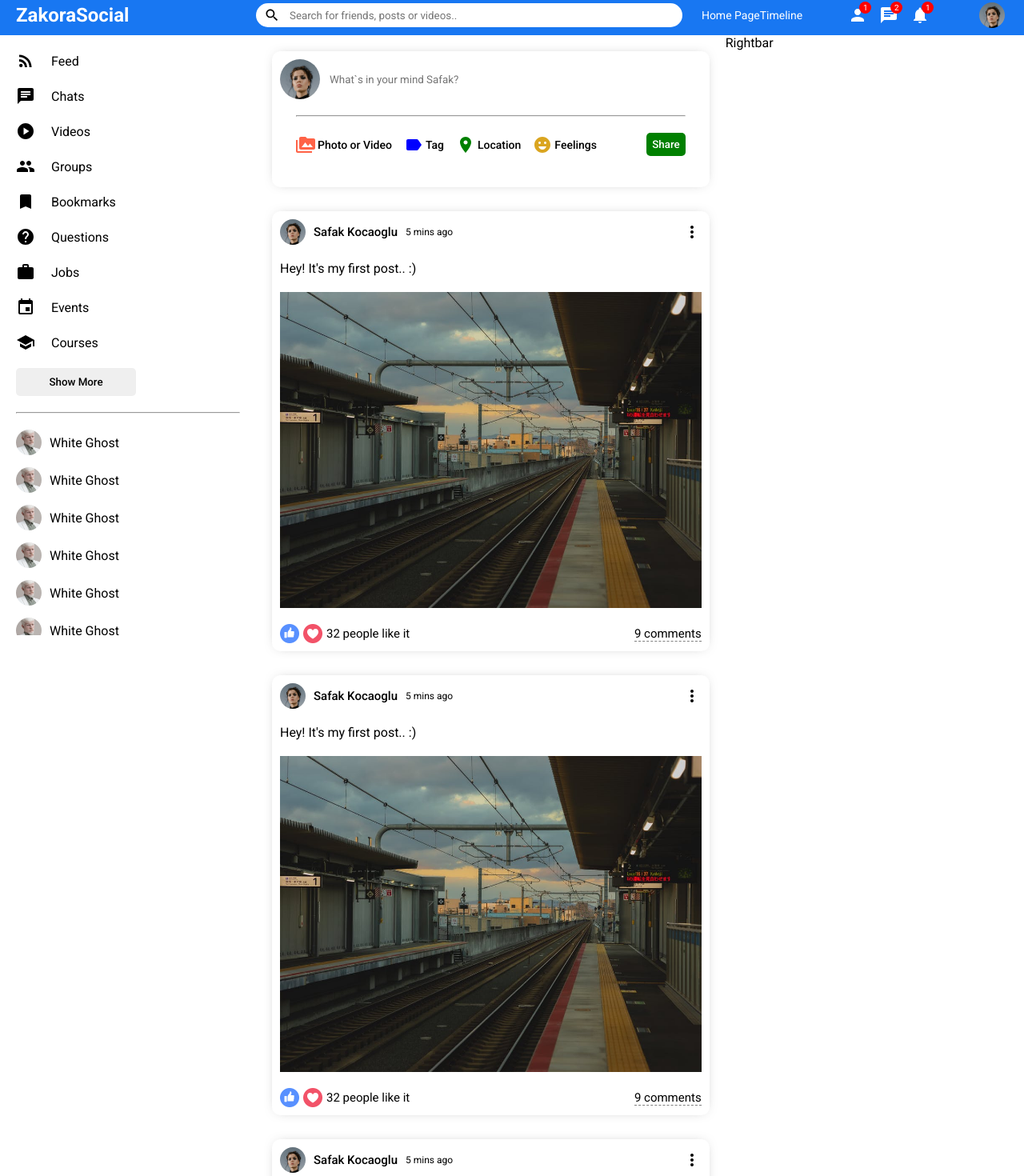
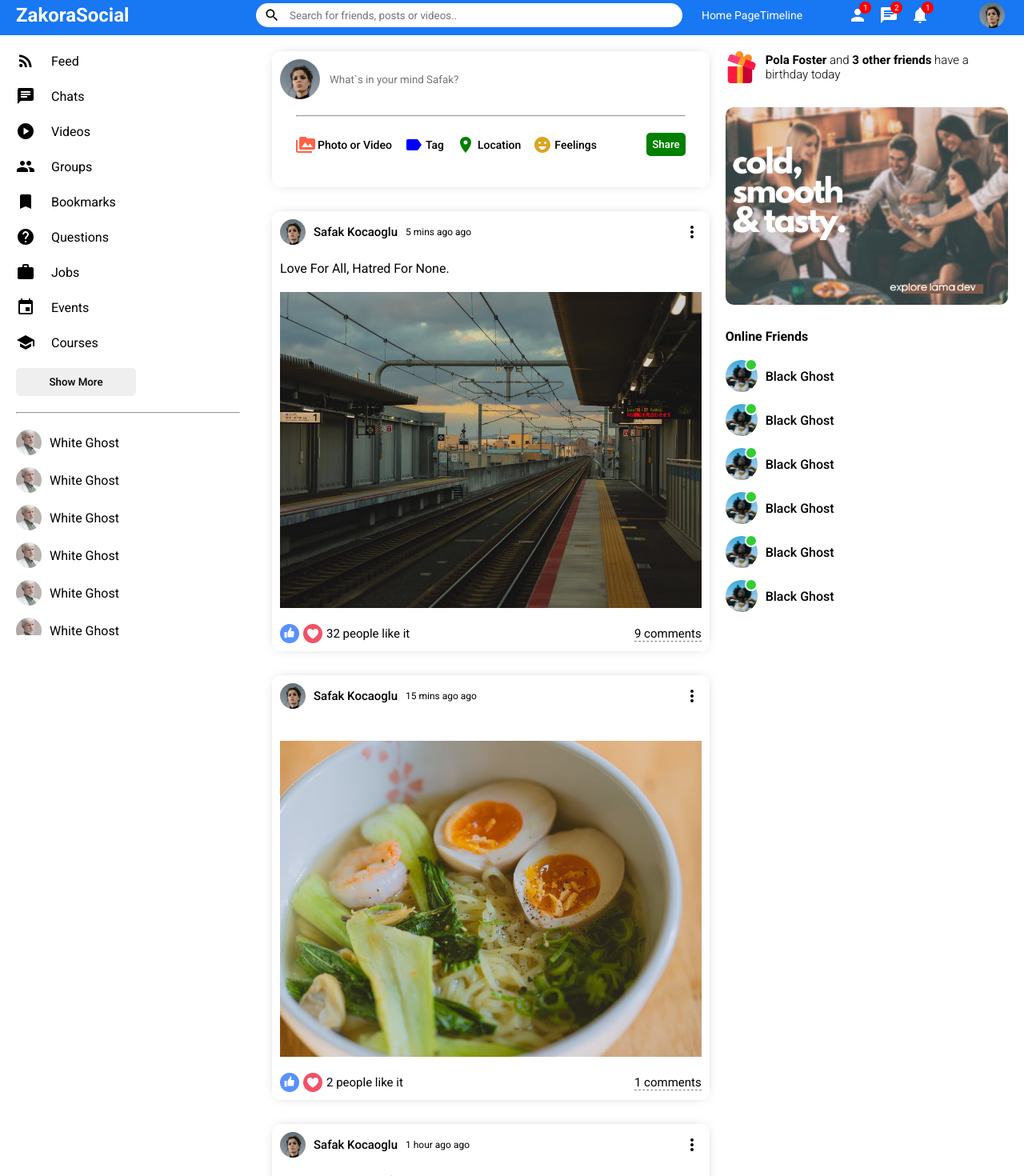
Before and after one commit to Azkaazeem/SOCIAL_MEDIA_APP_FRONTEND, a React (Vite) app: page / in a window 1280 px wide. Shown: the part 6-1476 px from the top of the page at 80% size. Built offline with nearby package versions, Linux system fonts and the light colour scheme.

Commit message:
add dummy data

```diff
--- a/src/components/feed/Feed.jsx
+++ b/src/components/feed/Feed.jsx
@@ -1,24 +1,19 @@
-import Share from "../share/Share"
-import Post from "../post/Post"
-import "./feed.css"
+import Share from "../share/Share";
+import Post from "../post/Post";
+import "./feed.css";
+import {Posts} from "../../dummyData";
 
 const Feed = () => {
   return (
     <div className="feed">
       <div className="feedWrapper">
         <Share />
-        <Post />
-        <Post />
-        <Post />
-        <Post />
-        <Post />
-        <Post />
-        <Post />
-        <Post />
-        <Post />
+        {Posts.map((p) => (
+           <Post key={p.id} post={p} />
+        ))}
       </div>
     </div>
   )
 }
 
-export default Feed
+export default Feed;
--- a/src/components/post/Post.jsx
+++ b/src/components/post/Post.jsx
@@ -1,7 +1,9 @@
 import './post.css'
 import { MoreVert } from '@mui/icons-material';
 
-const Post = () => {
+const Post = ({post}) => {
+  {console.log(post);
+  }
   return (
     <div className='post'>
       <div className="postWrapper">
@@ -9,7 +11,7 @@
           <div className="postTopLeft">
             <img src="/assets/person/1.jpeg" alt="" className="postProfileImg" />
             <div className="postUsername">Safak Kocaoglu</div>
-            <div className="postDate">5 mins ago</div>
+            <div className="postDate">{post.date} ago</div>
           </div>
           <div className="postTopRight">
             <MoreVert />
@@ -17,19 +19,19 @@
         </div>
 
         <div className="postCenter">
-          <div className="postText">Hey! It's my first post.. :)</div>
-          <img src="assets/post/1.jpeg" alt="" className="postImg" />
+          <div className="postText">{post?.desc}</div>
+          <img src= {post.photo} alt="" className="postImg" />
         </div>
 
         <div className="postBottom">
           <div className="postBottomLeft">
             <img src="assets/like.png" alt="" className="likeIcon" />
             <img src="assets/heart.png" alt="" className="likeIcon" />
-            <span className='postLikeCounter'>32 people like it</span>
+            <span className='postLikeCounter'>{post.like} people like it</span>
           </div>
 
           <div className="postBottomRight">
-            <span className="postCommentText">9 comments</span>
+            <span className="postCommentText">{post.comment} comments</span>
           </div>
         </div>
       </div>
--- a/src/components/rightbar/Rightbar.jsx
+++ b/src/components/rightbar/Rightbar.jsx
@@ -2,7 +2,65 @@
 
 const Rightbar = () => {
   return (
-    <div className="rightbar">Rightbar</div>
+    <div className="rightbar">
+      <div className="rightbarWrapper">
+        <div className="birthdayContainer">
+          <img className="birthdayImg" src="/assets/gift.png" alt="" />
+          <span className="birthdayText"><b>Pola Foster</b> and <b>3 other friends</b> have a birthday today</span>
+        </div>
+        <img src="assets/ad.png" alt="" className="rightbarAd" />
+        <h4 className="rightbarTitle">Online Friends</h4>
+        <ul className="rightbarFriendList">
+          <li className="rightbarFriend">
+            <div className="rightbarProfileImgContainer">
+              <img className="rightbarProfileImg" src="assets/person/3.jpeg" alt="" />
+              <span className="rightbarOnline"></span>
+            </div>
+            <span className="rightbarUsername">Black Ghost</span>
+          </li>
+
+          <li className="rightbarFriend">
+            <div className="rightbarProfileImgContainer">
+              <img className="rightbarProfileImg" src="assets/person/3.jpeg" alt="" />
+              <span className="rightbarOnline"></span>
+            </div>
+            <span className="rightbarUsername">Black Ghost</span>
+          </li>
+
+          <li className="rightbarFriend">
+            <div className="rightbarProfileImgContainer">
+              <img className="rightbarProfileImg" src="assets/person/3.jpeg" alt="" />
+              <span className="rightbarOnline"></span>
+            </div>
+            <span className="rightbarUsername">Black Ghost</span>
+          </li>
+
+          <li className="rightbarFriend">
+            <div className="rightbarProfileImgContainer">
+              <img className="rightbarProfileImg" src="assets/person/3.jpeg" alt="" />
+              <span className="rightbarOnline"></span>
+            </div>
+            <span className="rightbarUsername">Black Ghost</span>
+          </li>
+
+          <li className="rightbarFriend">
+            <div className="rightbarProfileImgContainer">
+              <img className="rightbarProfileImg" src="assets/person/3.jpeg" alt="" />
+              <span className="rightbarOnline"></span>
+            </div>
+            <span className="rightbarUsername">Black Ghost</span>
+          </li>
+
+          <li className="rightbarFriend">
+            <div className="rightbarProfileImgContainer">
+              <img className="rightbarProfileImg" src="assets/person/3.jpeg" alt="" />
+              <span className="rightbarOnline"></span>
+            </div>
+            <span className="rightbarUsername">Black Ghost</span>
+          </li>
+        </ul>
+      </div>
+    </div>
   )
 }
 
--- a/src/components/rightbar/rightbar.css
+++ b/src/components/rightbar/rightbar.css
@@ -1,3 +1,72 @@
 .rightbar {
     flex: 3.5;
 }
+
+.rightbarWrapper {
+    padding: 20px 20px 0 0;
+}
+
+.birthdayContainer {
+    display: flex;
+    align-items: center;
+}
+
+.birthdayImg {
+    width: 40px;
+    height: 40px;
+    margin-right: 10px;
+}
+
+.birthdayText {
+    font-weight: 300;
+    font-size: 15px;
+}
+
+.rightbarAd {
+    width: 100%;
+    border-radius: 10px;
+    margin: 30px 0;
+}
+
+.rightbarTitle {
+    margin-bottom: 20px;
+}
+
+.rightbarFriendList {
+    padding: 0;
+    margin: 0;
+    list-style: none;
+}
+
+.rightbarFriend {
+    display: flex;
+    align-items: center;
+    margin-bottom: 15px;
+}
+
+.rightbarProfileImgContainer {
+    margin-right: 10px;
+    position: relative;
+}
+
+.rightbarProfileImg {
+    width: 40px;
+    height: 40px;
+    border-radius: 50%;
+    object-fit: cover;
+}
+
+.rightbarOnline {
+    width: 12px;
+    height: 12px;
+    border-radius: 50%;
+    background-color: limegreen;
+    position: absolute;
+    top: -2px;
+    right: 0;
+    border: 2px solid white;
+}
+
+.rightbarUsername {
+    font-weight: 500;
+}
--- /dev/null
+++ b/src/dummyData.js
@@ -0,0 +1,139 @@
+export const Users = [
+  {
+    id:1,
+    profilePicture: "assets/person/1.jpeg",
+    username: "Safak Kocaoglu",
+  },
+  {
+    id:2,
+    profilePicture: "assets/person/2.jpeg",
+    username: "Janell Shrum",
+  },
+  {
+    id:3,
+    profilePicture: "assets/person/3.jpeg",
+    username: "Alex Durden",
+  },
+  {
+    id:4,
+    profilePicture: "assets/person/4.jpeg",
+    username: "Dora Hawks",
+  },
+  {
+    id:5,
+    profilePicture: "assets/person/5.jpeg",
+    username: "Thomas Holden",
+  },
+  {
+    id:6,
+    profilePicture: "assets/person/6.jpeg",
+    username: "Shirley Beauchamp",
+  },
+  {
+    id:7,
+    profilePicture: "assets/person/7.jpeg",
+    username: "Travis Bennett",
+  },
+  {
+    id:8,
+    profilePicture: "assets/person/8.jpeg",
+    username: "Kristen Thomas",
+  },
+  {
+    id:9,
+    profilePicture: "assets/person/9.jpeg",
+    username: "Gary Duty",
+  },
+  {
+    id:10,
+    profilePicture: "assets/person/10.jpeg",
+    username: "Safak Kocaoglu",
+  },
+];
+
+export const Posts = [
+  {
+    id: 1,
+    desc: "Love For All, Hatred For None.",
+    photo: "assets/post/1.jpeg",
+    date: "5 mins ago",
+    userId: 1,
+    like: 32,
+    comment: 9,
+  },
+  {
+    id: 2,
+    photo: "assets/post/2.jpeg",
+    date: "15 mins ago",
+    userId: 2,
+    like: 2,
+    comment: 1,
+  },
+  {
+    id: 3,
+    desc: "Every moment is a fresh beginning.",
+    photo: "assets/post/3.jpeg",
+    date: "1 hour ago",
+    userId: 3,
+    like: 61,
+    comment: 2,
+  },
+  {
+    id: 4,
+    photo: "assets/post/4.jpeg",
+    date: "4 hours ago",
+    userId: 4,
+    like: 7,
+    comment: 3,
+  },
+  {
+    id: 5,
+    photo: "assets/post/5.jpeg",
+    date: "5 hours ago",
+    userId: 5,
+    like: 23,
+    comment: 5,
+  },
+  {
+    id: 6,
+    photo: "assets/post/6.jpeg",
+    date: "1 day ago",
+    userId: 6,
+    like: 44,
+    comment: 6,
+  },
+  {
+    id: 7,
+    desc: "Never regret anything that made you smile.",
+    photo: "assets/post/7.jpeg",
+    date: "2 days ago",
+    userId: 7,
+    like: 52,
+    comment: 3,
+  },
+  {
+    id: 8,
+    photo: "assets/post/8.jpeg",
+    date: "3 days ago",
+    userId: 8,
+    like: 15,
+    comment: 1,
+  },
+  {
+    id: 9,
+    desc: "Change the world by being yourself.",
+    photo: "assets/post/9.jpeg",
+    date: "5 days ago",
+    userId: 9,
+    like: 11,
+    comment: 2,
+  },
+  {
+    id: 10,
+    photo: "assets/post/10.jpeg",
+    date: "1 week ago",
+    userId: 10,
+    like: 104,
+    comment: 12,
+  },
+];
```
